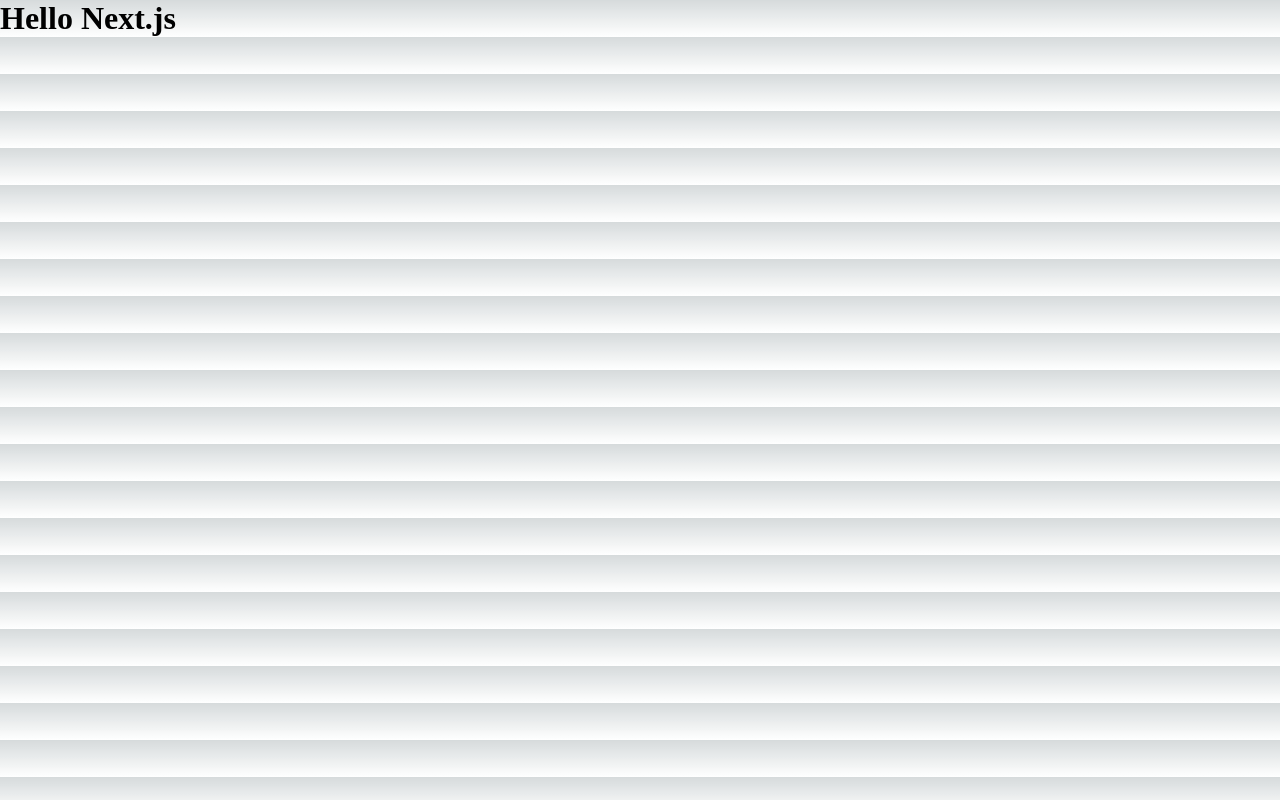
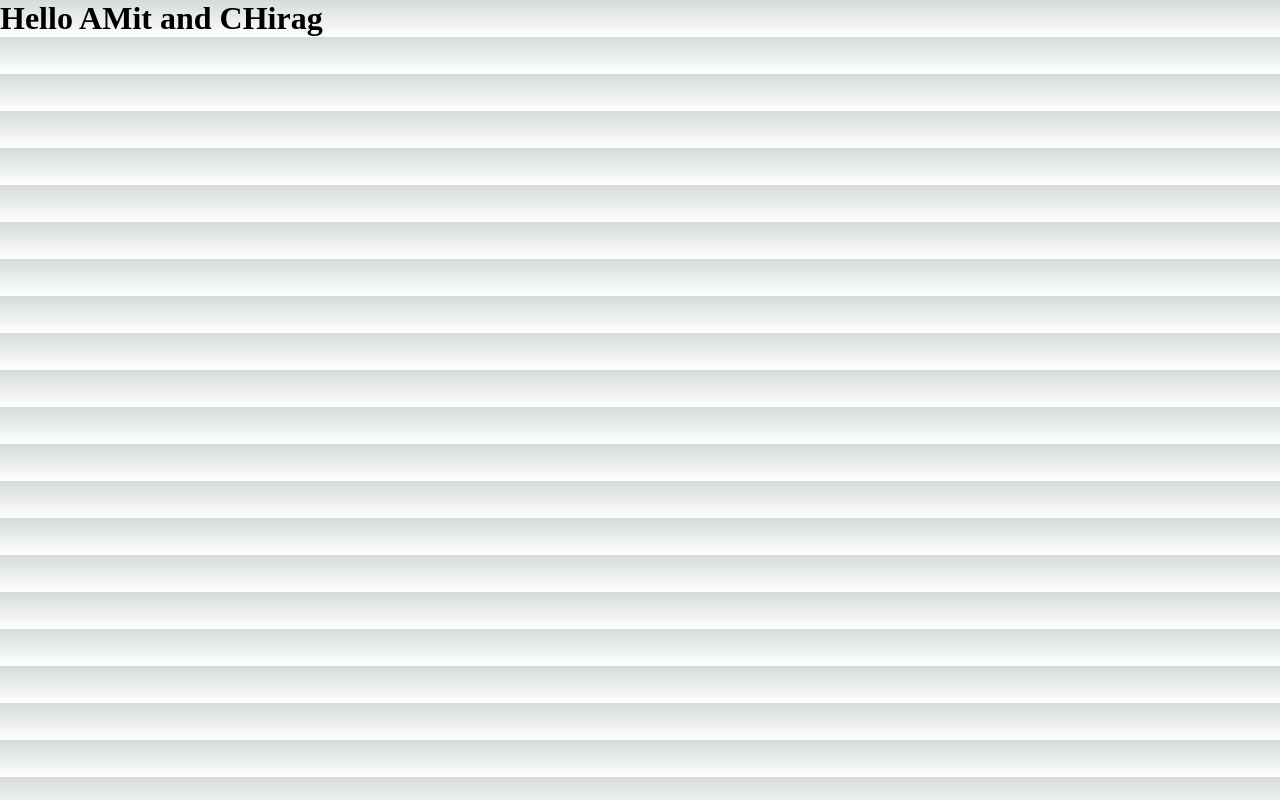
Before and after one commit to bhushan-amit/p2p-ridesharing, a Next.js app: page / in a window 1280 px wide. Built offline with nearby package versions, Linux system fonts and the light colour scheme.

Commit message:
saying hello to everyone

```diff
--- a/pages/index.tsx
+++ b/pages/index.tsx
@@ -4,7 +4,7 @@
 export default function Home() {
   return (
     <>
-      <h1>Hello Next.js</h1>
+      <h1> Hello AMit and CHirag </h1>
     </>
   )
 }
```
